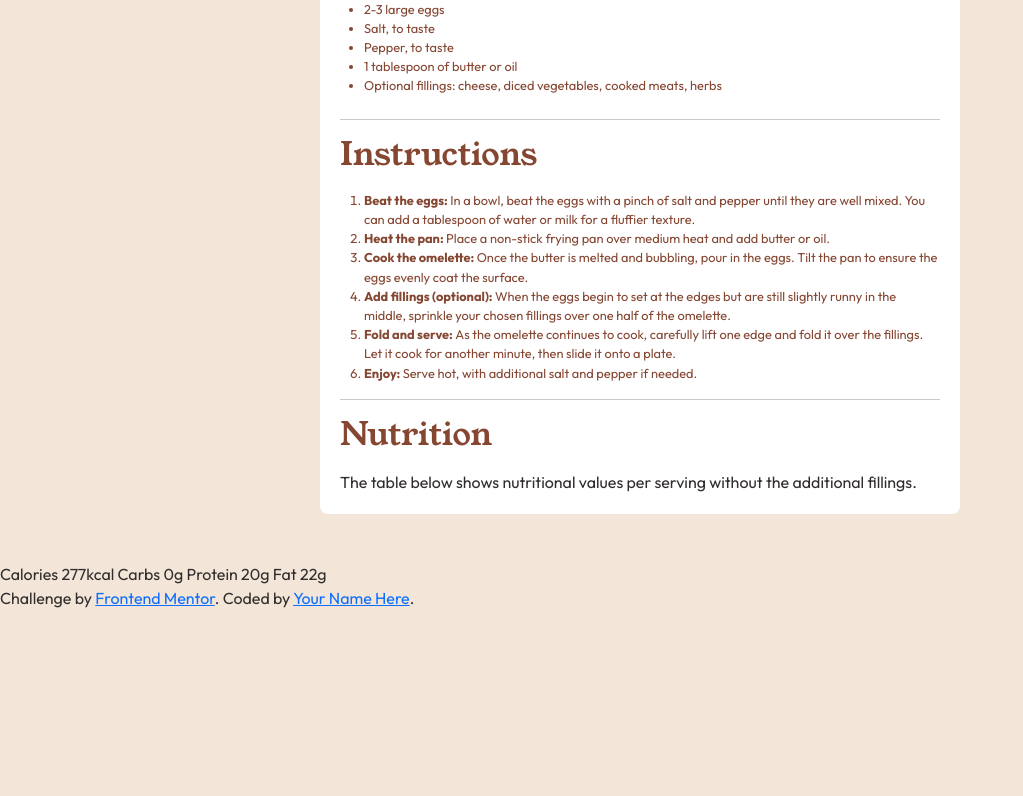
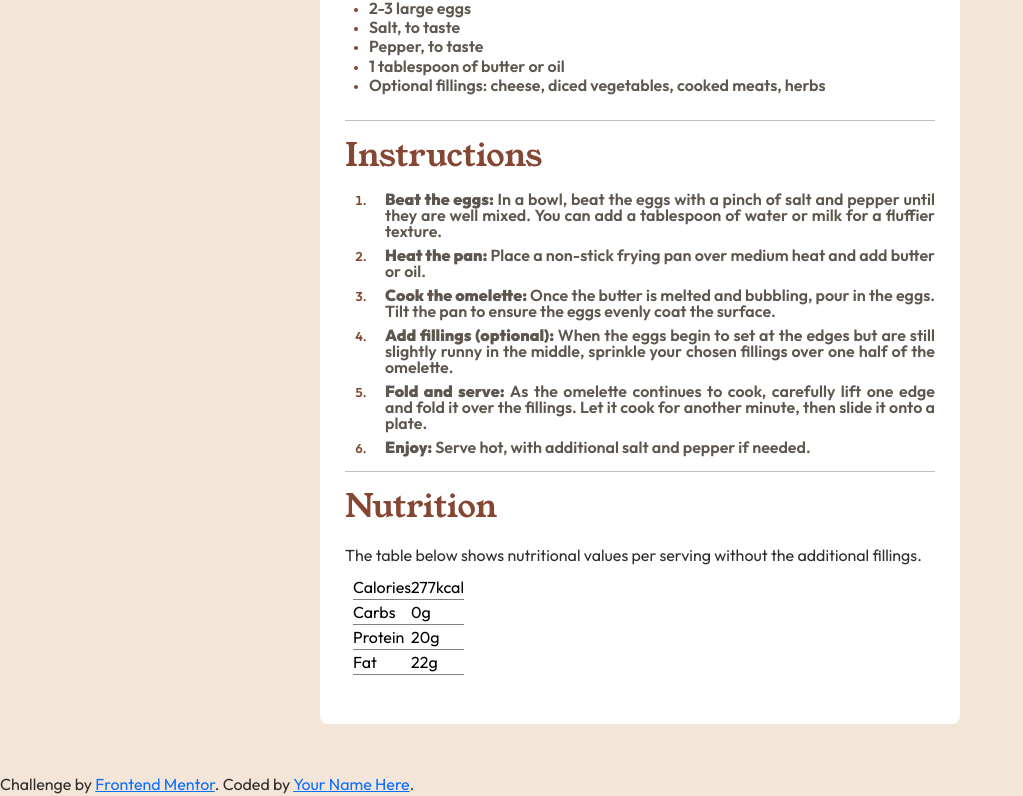
Before and after one commit to nicperonica/recipe-page-main, a plain HTML site: page index.html in a window 1280 px wide. Shown: the part 726-1522 px from the top of the page, without its empty margins (0-1023 px from the left). Before the commit the page ends 1336 px from the top, so only its background shows below. Drawn offline with nearby package versions, Linux system fonts and the light colour scheme.

Commit message:
deleted some random things

```diff
--- a/assets/styles/style.css
+++ b/assets/styles/style.css
@@ -11,9 +11,15 @@ body{
     font-size: 1rem;
 }
 
+hr{
+    border: 0;
+    background-color: black;
+    height: 1px;
+}
+
 .container{
     background-color: white;
-    padding: 20px;
+    padding: 25px;
 }
 
 .container-title{
@@ -51,6 +57,17 @@ body{
     font-size: 0.8rem;
 }
 
+.section-list-item{
+    font-weight: 600;
+    list-style: 1;
+}
+
+.section-list-desc{
+    color: hsl(30, 10%, 34%);
+    text-align: justify;
+    font-size: 1rem;
+    line-height: 16px;
+}
 
 
 /*
--- a/index.html
+++ b/index.html
@@ -21,7 +21,7 @@
   <main class="container my-5 w-50 rounded-3">
     <img class="w-100 rounded-3" src="assets/images/image-omelette.jpeg" />
     <h1 class="container-title my-3">Simple Omelette Recipe</h1>
-    <p class="container-desc">
+    <p class="container-desc text-align-justify">
       An easy and quick dish, perfect for any meal. This classic omelette
       combines beaten eggs cooked to perfection, optionally filled with your
       choice of cheese, vegetables, or meats.
@@ -67,33 +67,33 @@
 
     <section>
       <h2 class="section-title my-3">Instructions</h2>
-      <ol class="section-list list-group ms-4">
+      <ol class="section-list list-group ms-4 gap-2">
         <li class="section-list-item">
-          <span><strong>Beat the eggs: </strong>In a bowl, beat the eggs with a
+          <span class="section-list-desc d-block ms-3"><strong>Beat the eggs: </strong>In a bowl, beat the eggs with a
             pinch of salt and pepper until they are well mixed. You can add a
             tablespoon of water or milk for a fluffier texture.</span>
         </li>
         <li class="section-list-item">
-          <span><strong>Heat the pan: </strong>Place a non-stick frying pan over
+          <span class="section-list-desc d-block ms-3"><strong>Heat the pan: </strong>Place a non-stick frying pan over
             medium heat and add butter or oil.</span>
         </li>
         <li class="section-list-item">
-          <span><strong>Cook the omelette: </strong>Once the butter is melted and
+          <span class="section-list-desc d-block ms-3"><strong>Cook the omelette: </strong>Once the butter is melted and
             bubbling, pour in the eggs. Tilt the pan to ensure the eggs evenly
             coat the surface.</span>
         </li>
         <li class="section-list-item">
-          <span><strong>Add fillings (optional): </strong>When the eggs begin to
+          <span class="section-list-desc d-block ms-3"><strong>Add fillings (optional): </strong>When the eggs begin to
             set at the edges but are still slightly runny in the middle,
             sprinkle your chosen fillings over one half of the omelette.</span>
         </li>
         <li class="section-list-item">
-          <span><strong>Fold and serve: </strong>As the omelette continues to
+          <span class="section-list-desc d-block ms-3"><strong>Fold and serve: </strong>As the omelette continues to
             cook, carefully lift one edge and fold it over the fillings. Let
             it cook for another minute, then slide it onto a plate.</span>
         </li class="section-list-item">
-        <li>
-          <span><strong>Enjoy: </strong>Serve hot, with additional salt and
+        <li class="section-list-item">
+          <span class="section-list-desc d-block ms-3"><strong>Enjoy: </strong>Serve hot, with additional salt and
             pepper if needed.</span>
         </li>
       </ol>
@@ -103,12 +103,30 @@
 
     <section>
       <h2 class="section-title my-3">Nutrition</h2>
-      <span>The table below shows nutritional values per serving without the
-        additional fillings.</span>
-      <span></span>
+      <span>The table below shows nutritional values per serving without the additional fillings.</span>
+      <div class="table d-flex p-2">
+        <!-- todo Fazer uma div row com cada linha -->
+        <table class="p-">
+          <tr>
+            <td>Calories</td>
+            <td>277kcal</td>
+          </tr>
+          <tr>
+            <td>Carbs</td>
+            <td>0g</td>
+          </tr>
+          <tr>
+            <td>Protein</td>
+            <td>20g</td>
+          </tr>
+          <tr>
+            <td>Fat</td>
+            <td>22g</td>
+          </tr>
+        </table>
+      </div>
     </section>
   </main>
-  Calories 277kcal Carbs 0g Protein 20g Fat 22g
 
   <div class="attribution">
     Challenge by
```
